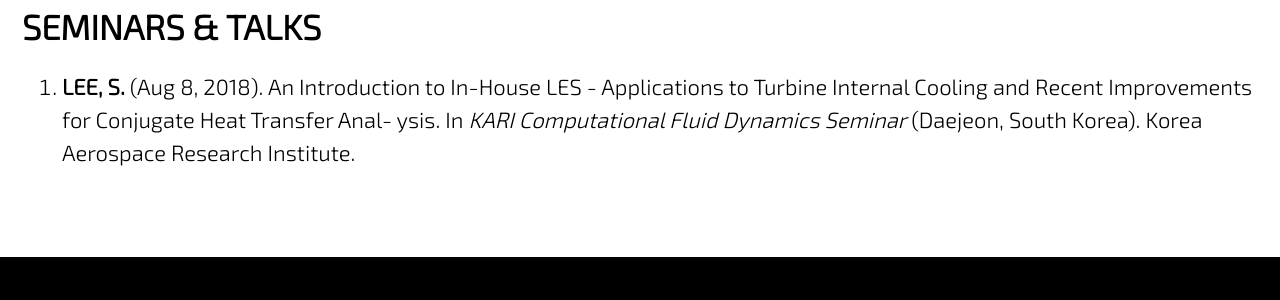
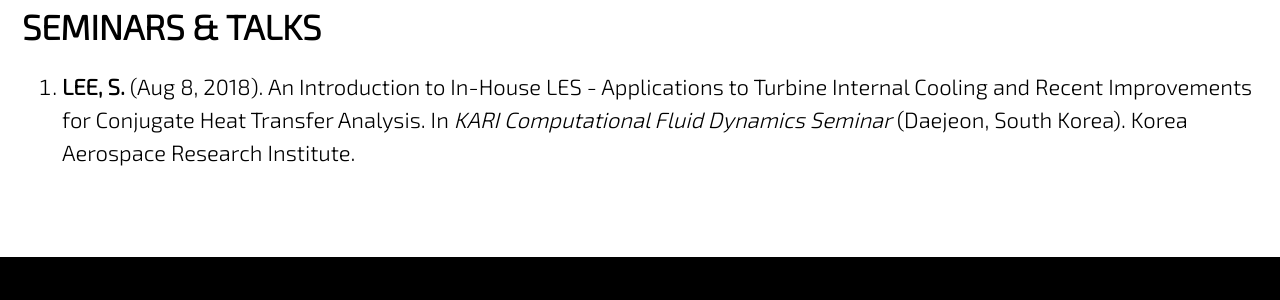
Before and after one commit to jun9303/jun9303.github.io, a Jekyll site: the page built from _pages/publications.md, in a window 1280 px wide. Shown: the part 1420-1720 px from the top of the page. Built offline with Jekyll 4.4.1, drawn with Linux system fonts in a browser that asks for light colours; cached includes are drawn as plain includes; nearby versions of some CDN libraries; emoji names are drawn with the system emoji font.

Commit message:
APS Update 112621

```diff
--- a/_pages/publications.md
+++ b/_pages/publications.md
@@ -25,8 +25,7 @@ header:
 
 # SEMINARS & TALKS
 
-1. **LEE, S.** (Aug 8, 2018). An Introduction to In-House LES - Applications to Turbine Internal Cooling and Recent Improvements for Conjugate Heat Transfer Anal-
-ysis. In *KARI Computational Fluid Dynamics Seminar* (Daejeon, South Korea). Korea Aerospace Research Institute.
+1. **LEE, S.** (Aug 8, 2018). An Introduction to In-House LES - Applications to Turbine Internal Cooling and Recent Improvements for Conjugate Heat Transfer Analysis. In *KARI Computational Fluid Dynamics Seminar* (Daejeon, South Korea). Korea Aerospace Research Institute.
 
 <style type="text/css">
 h1 {
```
